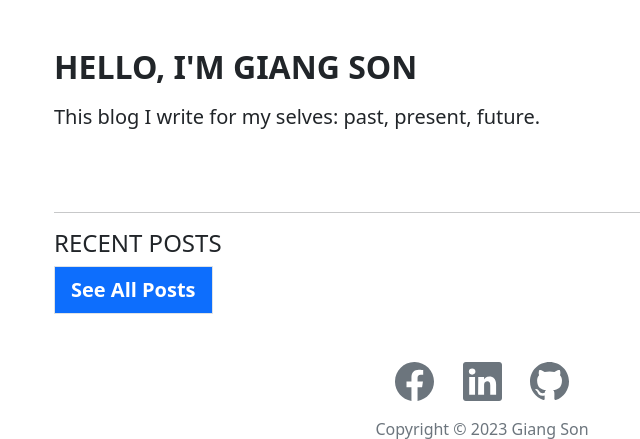
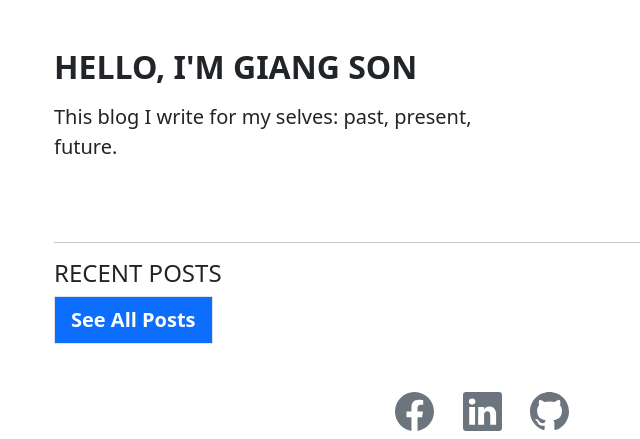
Before and after one commit to giangson19/blog_website, a Django app: page / in a window 1280 px wide. Shown: the part 74-513 px from the top of the page, without its empty margins (158-798 px from the left). Run offline with Django 4.2, Linux system fonts and the light colour scheme; data that the repository does not hold is empty; parts of the project's set-up code (start-up, migrations or seed data) failed here and were passed over; some libraries are stand-ins or nearby versions.

Commit message:
Quickfix subtitle no-wrap

```diff
--- a/blog/templates/blog/index.html
+++ b/blog/templates/blog/index.html
@@ -10,9 +10,11 @@
                 {% comment %} <div class="p-xl-5 m-xl-5"><img class="rounded img-fluid w-100 fit-cover" src="{% static 'blog//img/profile-img.jpeg' %}" style="min-height: 300px;"></div> {% endcomment %}
             {% comment %} </div> {% endcomment %}
             <div class="col-md-6 d-md-flex align-items-md-center">
-                <div style="max-width: 350px;">
+                {% comment %} <div style="max-width: 350px;"> {% endcomment %}
+                <div>
                     <h2 class="text-nowrap text-uppercase fw-bold">Hello, I'm GIANG SON</h2>
-                    <p class="lead text-nowrap my-3">This blog I write for my selves: past, present, future.</p>
+                    {% comment %} <p class="lead text-nowrap my-3">This blog I write for my selves: past, present, future.</p> {% endcomment %}
+                    <p class="lead my-3">This blog I write for my selves: past, present, future.</p>
                 </div>
             </div>
         </div>
```
